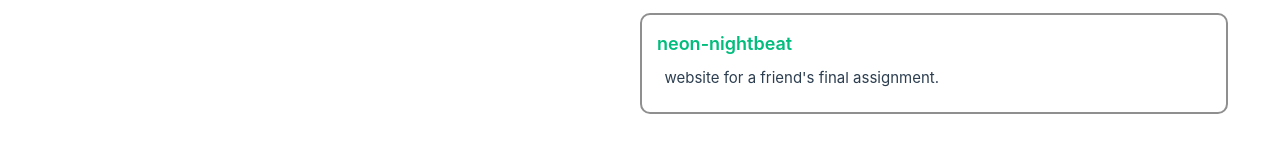
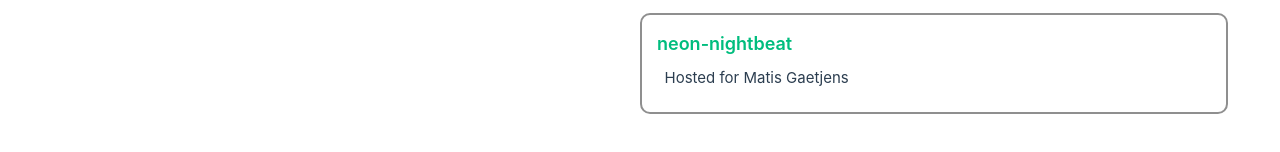
Before and after one commit to CmD0/cmd0app-menu, a Vue app: page / in a window 1280 px wide. Shown: the part 588-740 px from the top of the page. Built offline with nearby package versions, Linux system fonts and the light colour scheme.

Commit message:
edited neon-nightbeat description

```diff
--- a/src/components/Projects/projects.ts
+++ b/src/components/Projects/projects.ts
@@ -21,7 +21,7 @@ const projects = [
     },
     {
         name: 'neon-nightbeat',
-        description: "website for a friend's final assignment.",
+        description: "Hosted for Matis Gaetjens",
         URL: 'https://neon-nightbeat.cmd0app.com',
     },
 ];
```
